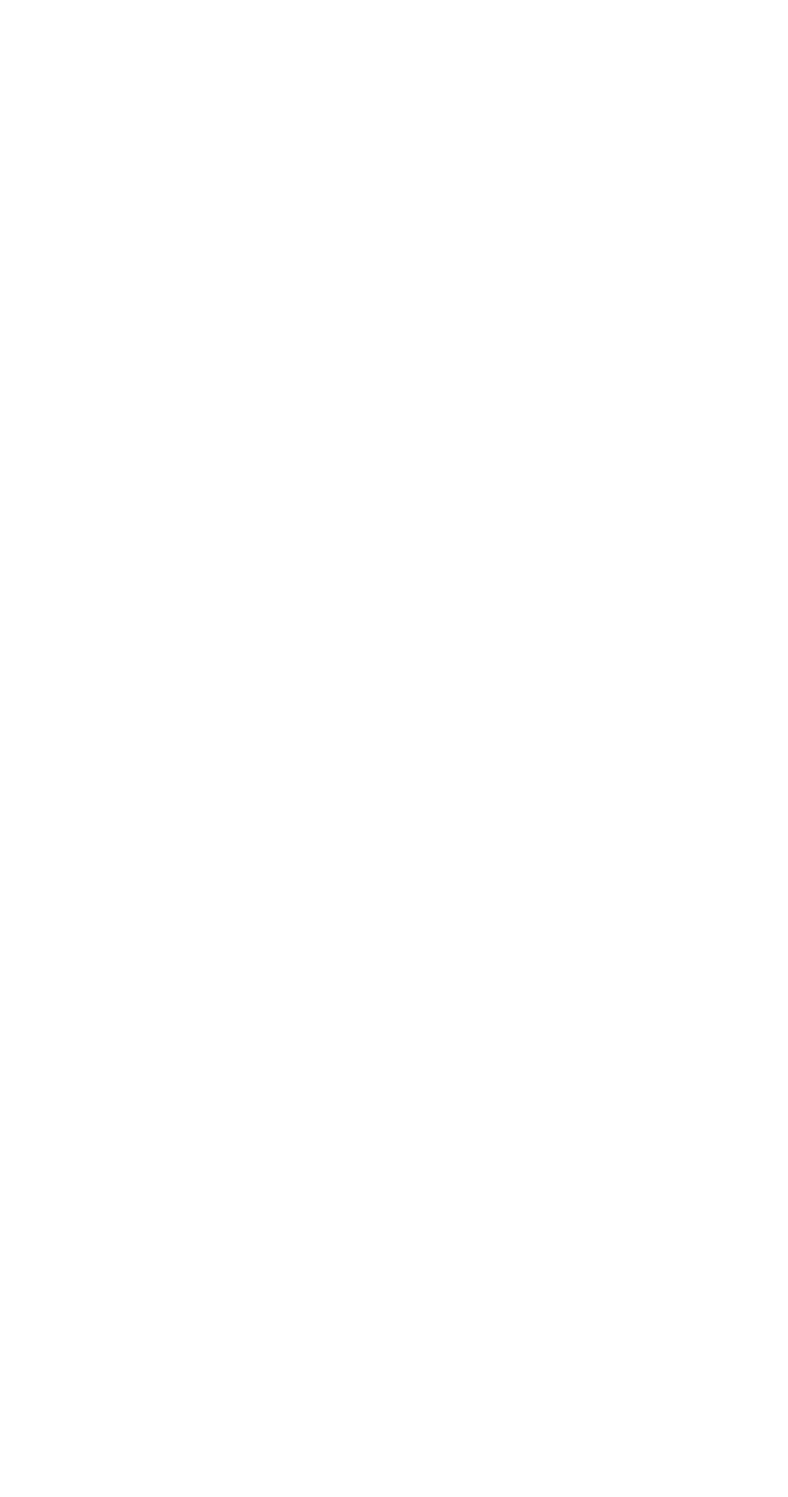
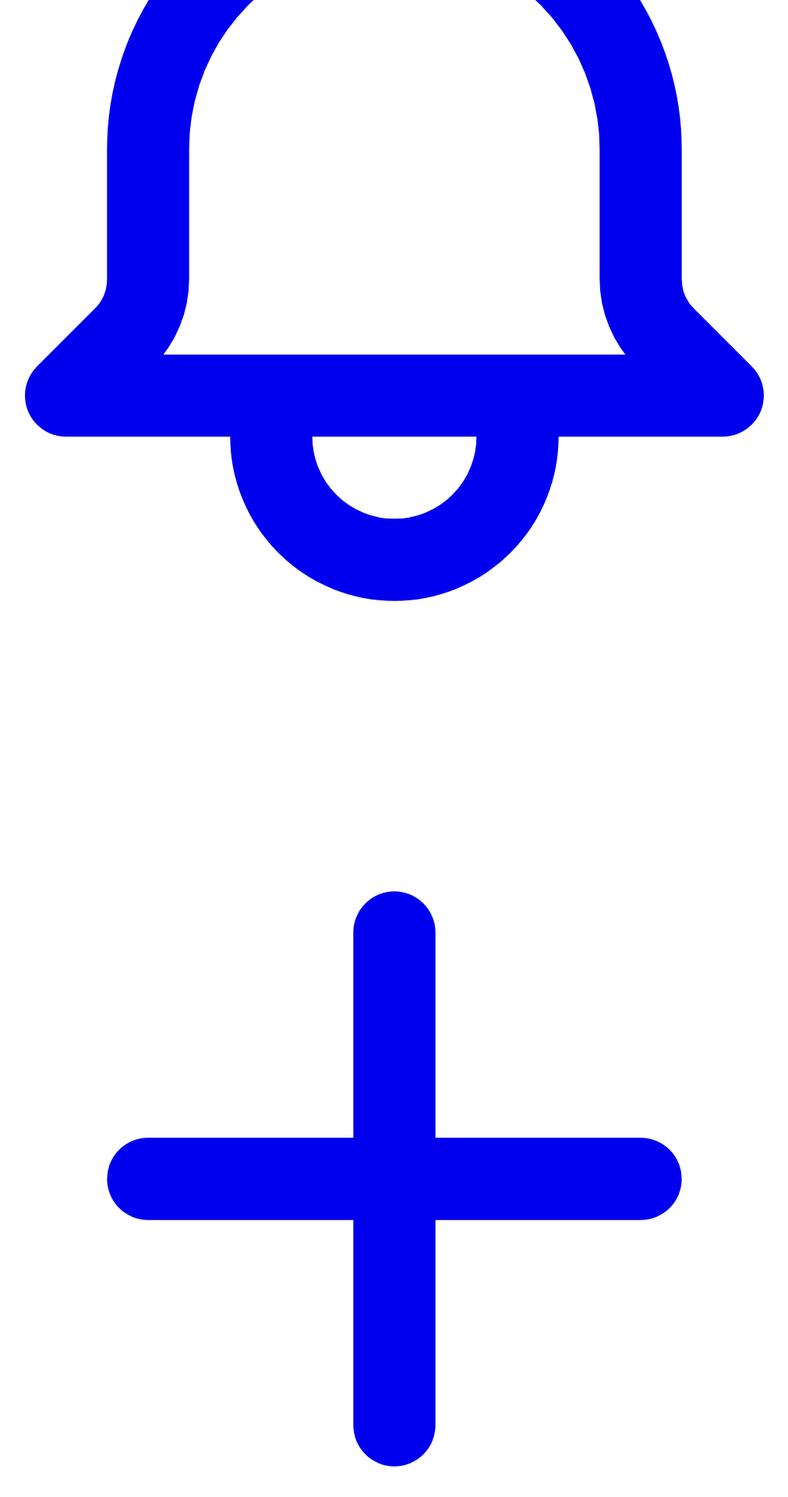
Before and after one commit to Clone-Rework/github-clone, a Next.js app: page / in a window 1280 px wide. Shown: the part 1807-3727 px from the top of the page at 78% size, without its empty margins (134-1145 px from the left). Before the commit the page ends 1445 px from the top, so only its background shows below. Built offline with nearby package versions, Linux system fonts and the light colour scheme.

Commit message:
Adden plus button and bell icon

```diff
--- a/pages/components/Navbar.jsx
+++ b/pages/components/Navbar.jsx
@@ -46,7 +46,71 @@ export default function Navbar() {
 				</ul>
 			</div>
 
-			<div>right</div>
+			<div className='flex items-center space-x-4 text-white'>
+				<a href='#' className='relative hover:text-gray-400'>
+					<svg
+						className='w-5'
+						xmlns='http://www.w3.org/2000/svg'
+						fill='none'
+						viewBox='0 0 24 24'
+						stroke='currentColor'
+					>
+						<path
+							stroke-linecap='round'
+							stroke-linejoin='round'
+							stroke-width='2'
+							d='M15 17h5l-1.405-1.405A2.032 2.032 0 0118 14.158V11a6.002 6.002 0 00-4-5.659V5a2 2 0 10-4 0v.341C7.67 6.165 6 8.388 6 11v3.159c0 .538-.214 1.055-.595 1.436L4 17h5m6 0v1a3 3 0 11-6 0v-1m6 0H9'
+						/>
+					</svg>
+					<div className='bg-blue-600 rounded-full w-2 h-2 absolute top-0 right-0'></div>
+				</a>
+				<a href='#' className='flex items-center hover:text-gray-400'>
+					<svg
+						className='w-5'
+						xmlns='http://www.w3.org/2000/svg'
+						fill='none'
+						viewBox='0 0 24 24'
+						stroke='currentColor'
+					>
+						<path
+							stroke-linecap='round'
+							stroke-linejoin='round'
+							stroke-width='2'
+							d='M12 6v6m0 0v6m0-6h6m-6 0H6'
+						/>
+					</svg>
+					<svg
+						className='w-3 ml-1'
+						xmlns='http://www.w3.org/2000/svg'
+						fill='none'
+						viewBox='0 0 24 24'
+						stroke='currentColor'
+					>
+						<path
+							stroke-linecap='round'
+							stroke-linejoin='round'
+							stroke-width='2'
+							d='M19 9l-7 7-7-7'
+						/>
+					</svg>
+				</a>
+				<a href='#' className='flex items-center hover:text-gray-400'>
+					<svg
+						className='w-3 ml-1'
+						xmlns='http://www.w3.org/2000/svg'
+						fill='none'
+						viewBox='0 0 24 24'
+						stroke='currentColor'
+					>
+						<path
+							stroke-linecap='round'
+							stroke-linejoin='round'
+							stroke-width='2'
+							d='M19 9l-7 7-7-7'
+						/>
+					</svg>
+				</a>
+			</div>
 		</nav>
 	);
 }
```
